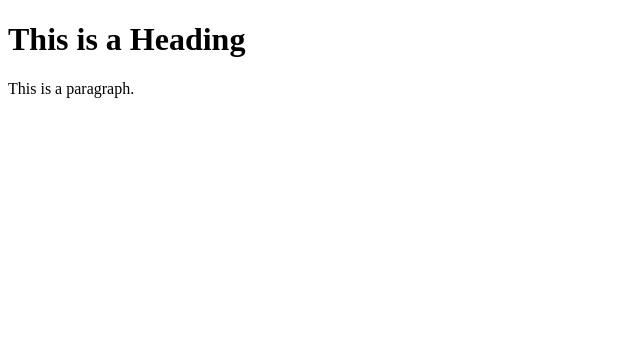
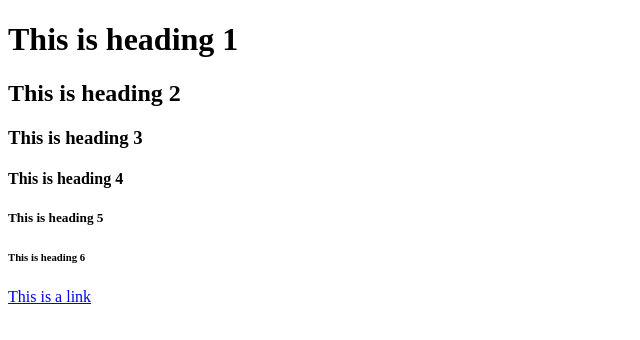
Before and after one commit to apcashleireyes/lab2, a plain HTML site: page week3/index.html in a window 1280 px wide. Shown: the whole page, without its empty margins (0-640 px from the left). Drawn offline with Linux system fonts and the light colour scheme.

Commit message:
headings and links

```diff
--- a/week3/index.html
+++ b/week3/index.html
@@ -1,12 +1,14 @@
 <!DOCTYPE html>
 <html>
-<head>
-<title>Page Title</title>
-</head>
 <body>
 
-<h1>This is a Heading</h1>
-<p>This is a paragraph.</p>
+<h1>This is heading 1</h1>
+<h2>This is heading 2</h2>
+<h3>This is heading 3</h3>
+<h4>This is heading 4</h4>
+<h5>This is heading 5</h5>
+<h6>This is heading 6</h6>
+<a href="https://www.w3schools.com">This is a link</a>
 
 </body>
 </html>
```
